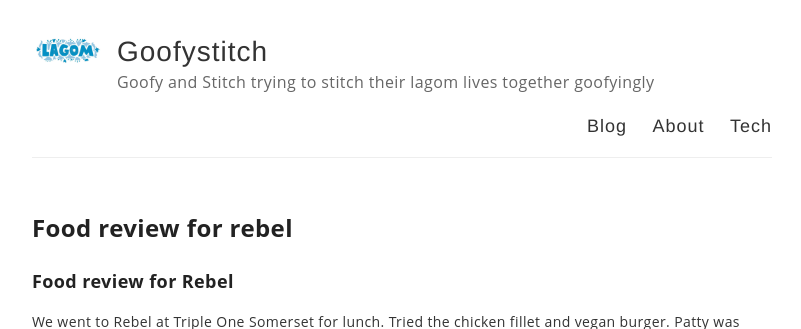
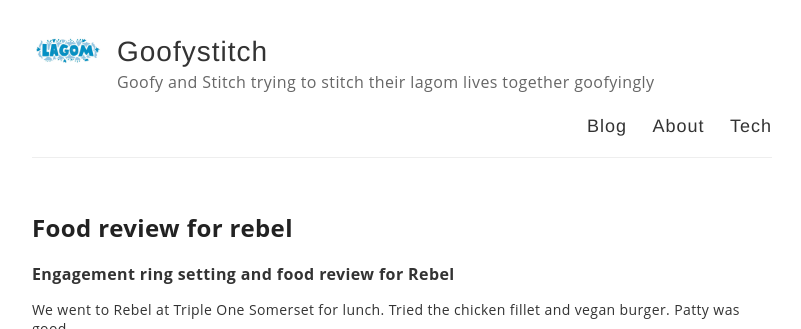
Before and after one commit to ourcarus/casadelagom, a Jekyll site: the page built from _posts/2021-08-21-Food review for Rebel.md, in a window 1280 px wide, cut to the strip 0-329 px from the top of the page. Shown: the whole strip, without its empty margins (238-1039 px from the left). Built offline with Jekyll 4.4.1, drawn with Linux system fonts in a browser that asks for light colours; our own code applies the rules of GitHub Pages for plain Markdown files.

Commit message:
Update 2021-08-21-Food review for Rebel.md

```diff
--- a/_posts/2021-08-21-Food review for Rebel.md
+++ b/_posts/2021-08-21-Food review for Rebel.md
@@ -1,7 +1,7 @@
 ---
 published: true
 ---
-## Food review for Rebel
+### Engagement ring setting and food review for Rebel
 
 We went to Rebel at Triple One Somerset for lunch. Tried the chicken fillet and vegan burger. Patty was good.
 
```
